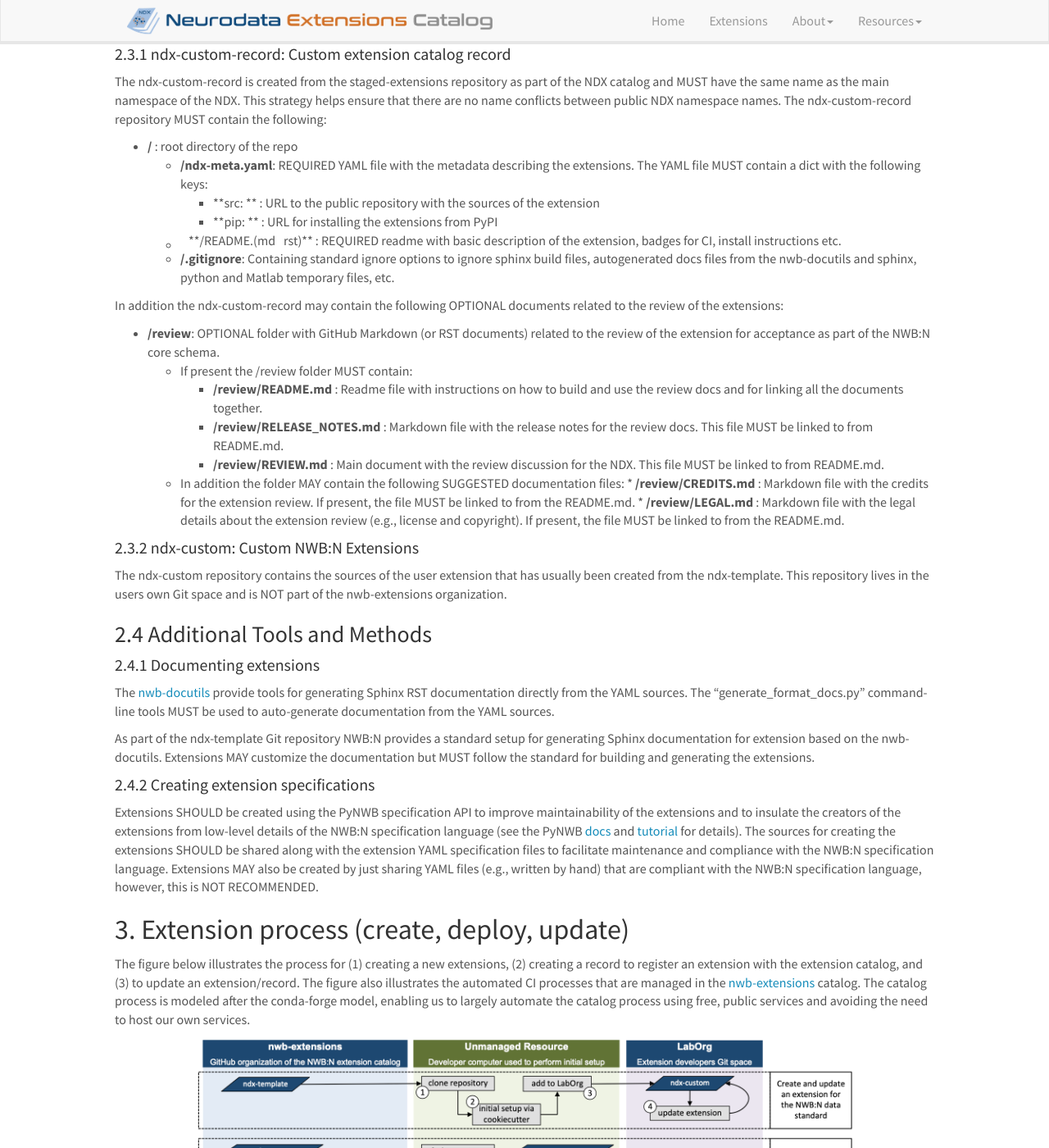
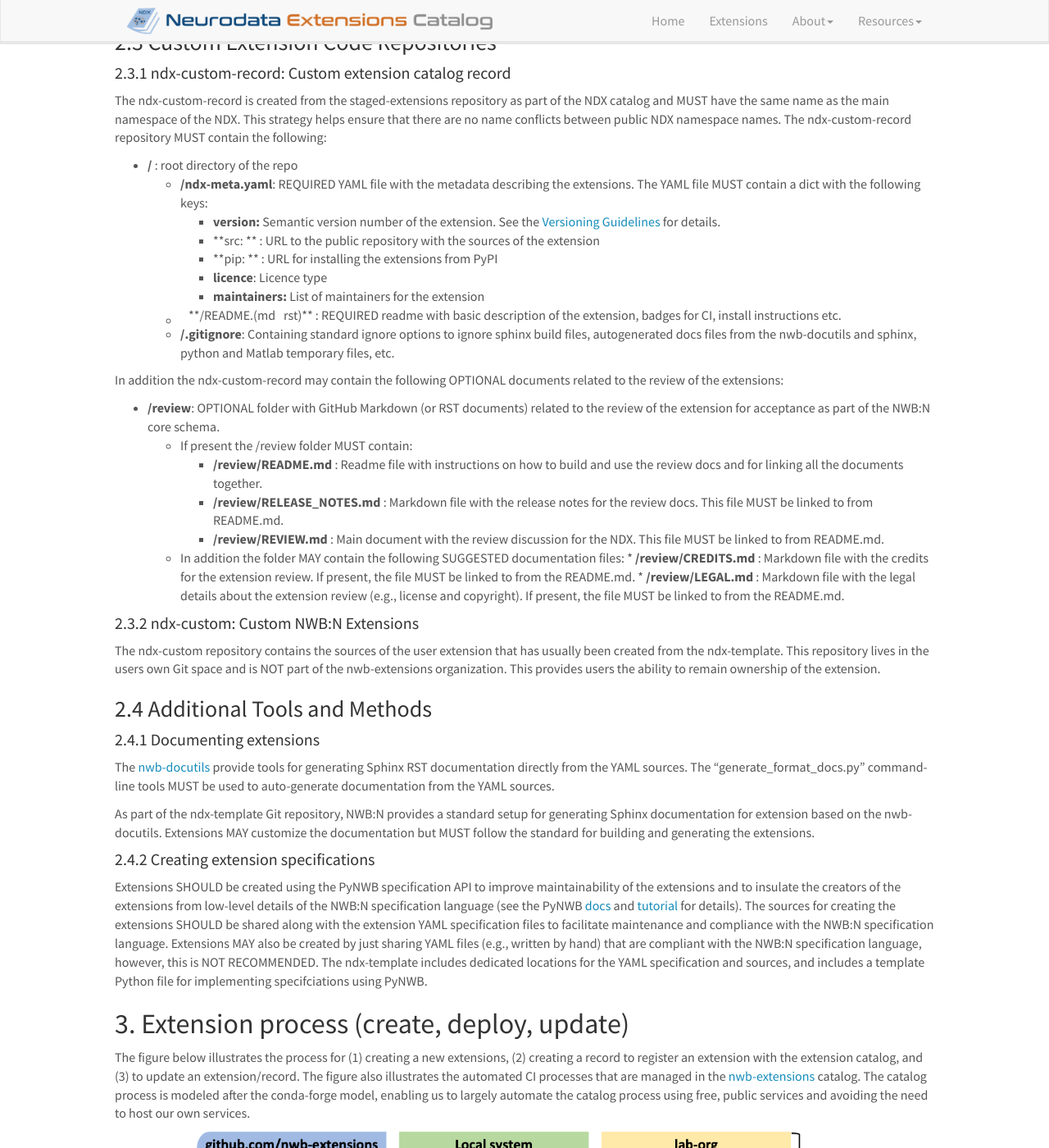
Before and after one commit to nwb-extensions/nwb-extensions.github.io, a Jekyll site: the page built from _pages/sharing_strategies.md, in a window 1280 px wide and 1400 px high, scrolled down 1524 px. Shown: the whole window at 82% size. Built offline with Jekyll 4.4.1, drawn with Linux system fonts in a browser that asks for light colours; nearby versions of some CDN libraries; some of the changed text lies outside the part shown.

Commit message:
Updated catalog workflow figure and fixed text

```diff
--- a/_pages/sharing_strategies.md
+++ b/_pages/sharing_strategies.md
@@ -41,15 +41,15 @@
 
 ### 2.1 [nwb-extensions](https://github.com/nwb-extensions): Extensions GitHub Organization
 
-NDX should be shared via a dedicated [nwb-extensions](https://github.com/nwb-extensions) GitHub organization. The NDX catalog provides the ndx-template and staged-extensions extension template repositories (see below) as well as all public ndx-custom-record repositories. In this way, all public extensions are managed in one place and MUST follow the same basic internal organization. This also avoids cluttering up the regular [Neurodata Without Borders GitHub organization](https://github.com/NeurodataWithoutBorders). Finally, this strategy allows for labs/universities/independent-groups to maintain the ndx-template source code repository in their own GitHub organization. The ability to do so, can be important in particular when the developers of the extension are funded by their own grants and/or are applying for funding.
+NDXs are shared via a dedicated [nwb-extensions](https://github.com/nwb-extensions) GitHub organization for the NDX Catalog. The NDX Catalog provides the ndx-template and staged-extensions extension template repositories (see below) as well as all public ndx-custom-record repositories. In this way, all public extensions are managed in one place and MUST follow the same basic internal organization. This also avoids cluttering up the regular [Neurodata Without Borders GitHub organization](https://github.com/NeurodataWithoutBorders). Finally, this strategy allows for labs/universities/independent-groups to maintain the ndx-template source code repository in their own GitHub organization. The ability to do so, can be important in particular when the developers of the extension are funded by their own grants and/or are applying for funding.
 
 #### 2.1.1 [ndx-template](https://github.com/nwb-extensions/ndx-template): Extension template
 
-The [ndx-template](https://github.com/nwb-extensions/ndx-template) provides a standard Git template repository with a standard setup for creating and sharing extensions and instructions for how to use the template. Using [Cookiecutter](https://cookiecutter.readthedocs.io/en/latest/), users can easily modify the template to create the basic setup for their ndx-template repository. See the [ndx-template](https://github.com/nwb-extensions/ndx-template) repository for details on the organization of template.
+The [ndx-template](https://github.com/nwb-extensions/ndx-template) provides a standard Git template repository with a standard setup for creating and sharing extensions and instructions for how to use the template. Using [Cookiecutter](https://cookiecutter.readthedocs.io/en/latest/), users can easily modify the template to create the basic setup for their ndx-template repository. See the [ndx-template](https://github.com/nwb-extensions/ndx-template) repository for details on the organization of the template.
 
 #### 2.1.2 [staged-extensions](https://github.com/nwb-extensions/staged-extensions): Creating custom ndx records
 
-The [staged-extensions](https://github.com/nwb-extensions/staged-extensions) repository is a place to submit new NWB:N extension records, i.e., before a ndx-custom-record repo exists for the extension.
+The [staged-extensions](https://github.com/nwb-extensions/staged-extensions) repository is a place to submit new NDX records for registration with the NDX Catalog, i.e., before a ndx-custom-record repo exists for the extension.
 
 #### 2.2.3 ndx-custom-record: Custom extension catalog record
 
@@ -64,8 +64,11 @@
 
 * **/** : root directory of the repo
    * **/ndx-meta.yaml**: REQUIRED YAML file with the metadata describing the extensions. The YAML file MUST contain a dict with the following keys:
+      * **version:** Semantic version number of the extension. See the  <a href="{{ site.url }}{{ site.baseurl }}/versioning_guidelines">Versioning Guidelines</a> for details.
       * **src: <URL>** : URL to the public repository with the sources of the extension
       * **pip: <URL>** : URL for installing the extensions from PyPI
+      * **licence**: Licence type
+      * **maintainers:** List of maintainers for the extension
    * **/README.(md|rst)** : REQUIRED readme with basic description of the extension, badges for CI, install instructions etc.
    * **/.gitignore**: Containing standard ignore options to ignore sphinx build files, autogenerated docs files from the nwb-docutils and sphinx, python and Matlab temporary files, etc.
 
@@ -81,7 +84,7 @@
             * **/review/LEGAL.md** : Markdown file with the legal details about the extension review (e.g., license and copyright). If present, the file MUST be linked to from the README.md.
 
 #### 2.3.2 ndx-custom: Custom NWB:N Extensions
-The ndx-custom repository contains the sources of the user extension that has usually been created from the ndx-template. This repository lives in the users own Git space and is NOT part of the nwb-extensions organization.
+The ndx-custom repository contains the sources of the user extension that has usually been created from the ndx-template. This repository lives in the users own Git space and is NOT part of the nwb-extensions organization. This provides users the ability to remain ownership of the extension.
 
 ### 2.4 Additional Tools and Methods
 
@@ -89,12 +92,11 @@
 
 The [nwb-docutils](https://github.com/NeurodataWithoutBorders/nwb-docutils) provide tools for generating Sphinx RST documentation directly from the YAML sources. The “generate_format_docs.py” command-line tools MUST be used to auto-generate documentation from the YAML sources.
 
-As part of the ndx-template Git repository NWB:N provides a standard setup for generating Sphinx documentation for extension based on the nwb-docutils. Extensions MAY customize the documentation but MUST follow the standard for building and generating the extensions.
+As part of the ndx-template Git repository, NWB:N provides a standard setup for generating Sphinx documentation for extension based on the nwb-docutils. Extensions MAY customize the documentation but MUST follow the standard for building and generating the extensions.
 
 #### 2.4.2 Creating extension specifications
 
-Extensions SHOULD be created using the PyNWB specification API to improve maintainability of the extensions and to insulate the creators of the extensions from low-level details of the NWB:N specification language (see the PyNWB [docs](https://pynwb.readthedocs.io/en/stable/extensions.html) and [tutorial](https://pynwb.readthedocs.io/en/stable/tutorials/general/extensions.html#sphx-glr-tutorials-general-extensions-py) for details). The sources for creating the extensions SHOULD be shared along with the extension YAML specification files to facilitate maintenance and compliance with the NWB:N specification language. Extensions MAY also be created by just sharing YAML files (e.g., written by hand) that are compliant with the NWB:N specification language, however, this is NOT RECOMMENDED.
-
+Extensions SHOULD be created using the PyNWB specification API to improve maintainability of the extensions and to insulate the creators of the extensions from low-level details of the NWB:N specification language (see the PyNWB [docs](https://pynwb.readthedocs.io/en/stable/extensions.html) and [tutorial](https://pynwb.readthedocs.io/en/stable/tutorials/general/extensions.html#sphx-glr-tutorials-general-extensions-py) for details). The sources for creating the extensions SHOULD be shared along with the extension YAML specification files to facilitate maintenance and compliance with the NWB:N specification language. Extensions MAY also be created by just sharing YAML files (e.g., written by hand) that are compliant with the NWB:N specification language, however, this is NOT RECOMMENDED. The ndx-template includes dedicated locations for the YAML specification and sources, and includes a template Python file for implementing specifciations using PyNWB.
 
 ## 3. Extension process (create, deploy, update)
 
```
Also changed, not shown: other parts of _pages/sharing_strategies.md (+3 -3 lines), images/nwbn_extension_catalog_workflow.png, 1 other file.
